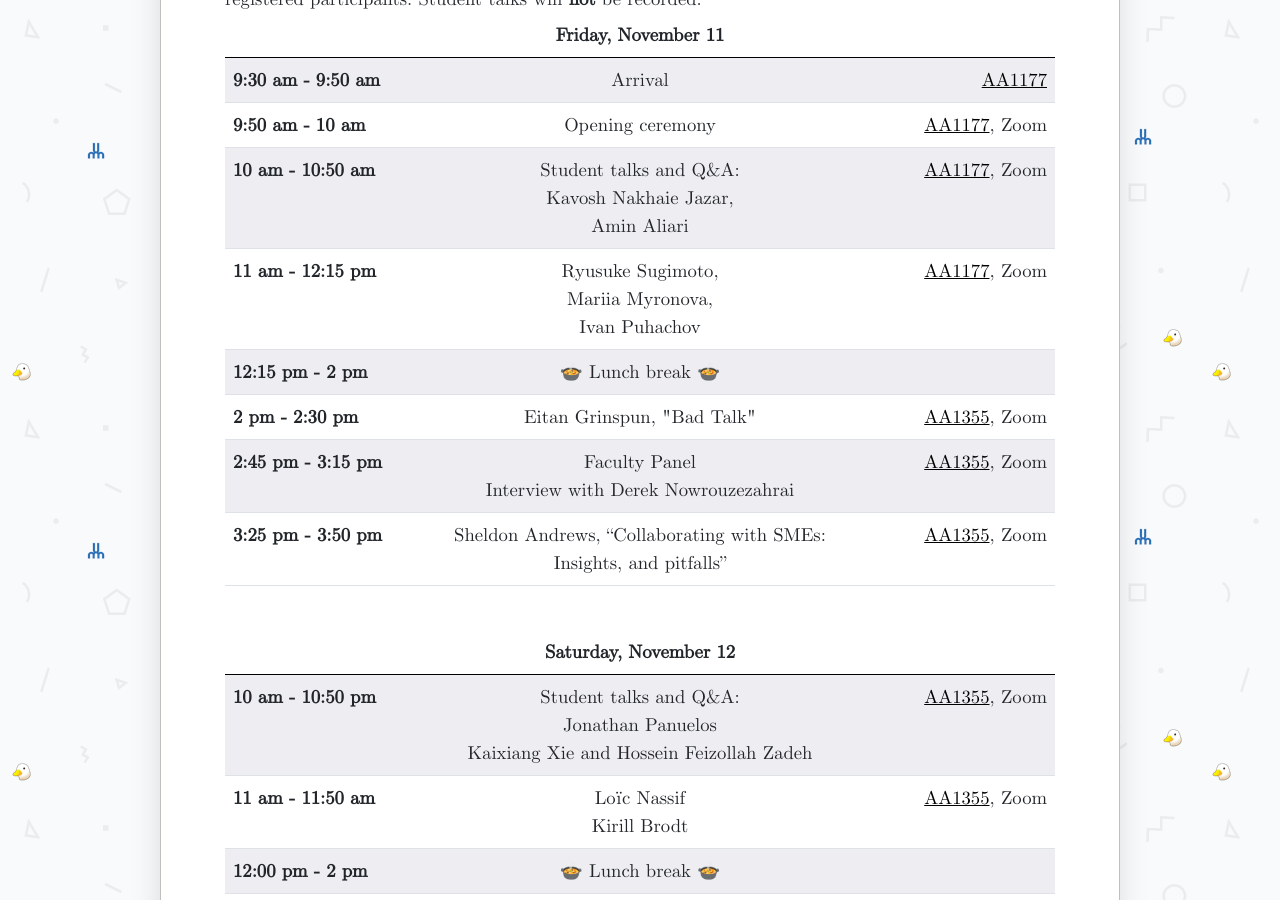
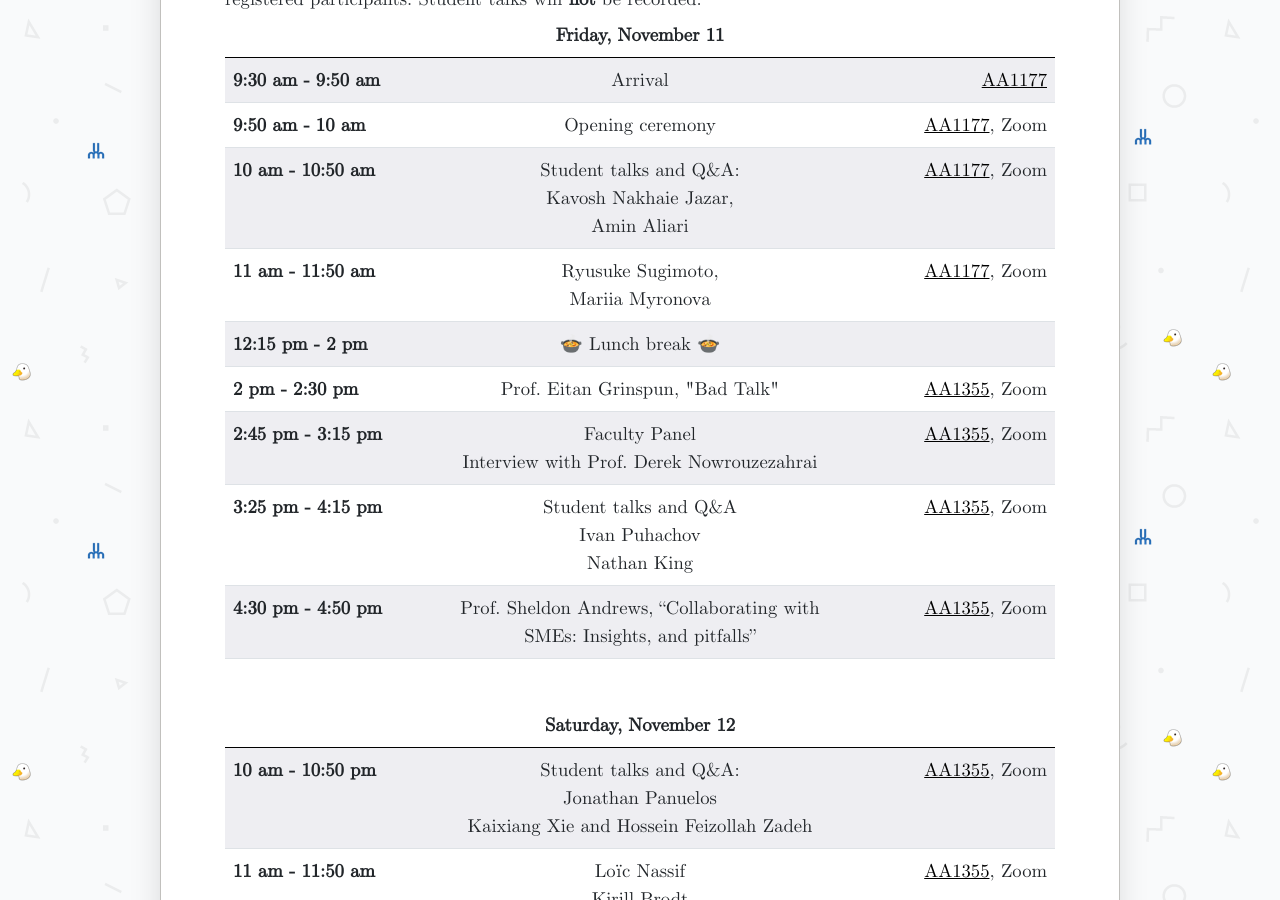
Before and after one commit to foiegraph2022/foiegraph2022.github.io, a Jekyll site: the page built from docs/index.md, in a window 1280 px wide and 900 px high, scrolled down 1537 px. Built offline with Jekyll 4.4.1, drawn with Linux system fonts in a browser that asks for light colours; nearby versions of some CDN libraries; some of the changed text lies outside the part shown.

Commit message:
new program

```diff
--- a/docs/index.md
+++ b/docs/index.md
@@ -56,8 +56,8 @@ Remote participants can join via Zoom. Links for Zoom will be distributed via em
       <td class="w-20r"><a href="https://goo.gl/maps/U2hRH9Z3RXM2aGEBA">AA1177</a>, Zoom</td>
     </tr>
     <tr>
-      <th scope="row" class="w-20">11 am - 12:15 pm</th>
-      <td class="w-40 text-center"> Ryusuke Sugimoto,<br> Mariia Myronova,<br> Ivan Puhachov</td>
+      <th scope="row" class="w-20">11 am - 11:50 am</th>
+      <td class="w-40 text-center"> Ryusuke Sugimoto,<br> Mariia Myronova</td>
       <td class="w-20r"><a href="https://goo.gl/maps/U2hRH9Z3RXM2aGEBA">AA1177</a>, Zoom</td>
     </tr>
     <tr>
@@ -67,18 +67,24 @@ Remote participants can join via Zoom. Links for Zoom will be distributed via em
     </tr>
     <tr>
       <th scope="row">2 pm - 2:30 pm</th>
-      <td class="w-40 text-center">Eitan Grinspun, "Bad Talk"</td>
+      <td class="w-40 text-center">Prof. Eitan Grinspun, "Bad Talk"</td>
       <td class="w-20r"><a href="https://goo.gl/maps/U2hRH9Z3RXM2aGEBA">AA1355</a>, Zoom</td>
     </tr>
     <tr>
       <th scope="row">2:45 pm - 3:15 pm</th>
-      <td class="w-40 text-center">Faculty Panel <br> Interview with Derek Nowrouzezahrai
+      <td class="w-40 text-center">Faculty Panel <br> Interview with Prof. Derek Nowrouzezahrai
       </td>
       <td class="w-20r"> <a href="https://goo.gl/maps/U2hRH9Z3RXM2aGEBA">AA1355</a>, Zoom</td>
     </tr>
     <tr>
-      <th scope="row">3:25 pm - 3:50 pm</th>
-      <td class="w-40 text-center">Sheldon Andrews, “Collaborating with SMEs: Insights, and pitfalls”
+      <th scope="row">3:25 pm - 4:15 pm</th>
+      <td class="w-40 text-center">Student talks and Q&A<br> Ivan Puhachov <br> Nathan King
+      </td>
+      <td class="w-20r"> <a href="https://goo.gl/maps/U2hRH9Z3RXM2aGEBA">AA1355</a>, Zoom</td>
+    </tr>
+    <tr>
+      <th scope="row">4:30 pm - 4:50 pm</th>
+      <td class="w-40 text-center">Prof. Sheldon Andrews, “Collaborating with SMEs: Insights, and pitfalls”
       </td>
       <td class="w-20r"><a href="https://goo.gl/maps/U2hRH9Z3RXM2aGEBA">AA1355</a>, Zoom</td>
     </tr>
@@ -117,18 +123,18 @@ Remote participants can join via Zoom. Links for Zoom will be distributed via em
     </tr>
     <tr>
       <th scope="row" class="w-20">3:10 pm - 3:30 pm</th>
-      <td class="w-40 text-center">Round table<br>“Remote work, Lab culture, and other topics”<br>Moderator: Pierre Poulin
+      <td class="w-40 text-center">Round table<br>“Remote work, Lab culture, and other topics”<br>Moderator: Prof. Pierre Poulin
       </td>
       <td class="w-20r"><a href="https://goo.gl/maps/U2hRH9Z3RXM2aGEBA">AA1355</a>, Zoom</td>
     </tr>
     <tr>
       <th scope="row" class="w-20">3:40 pm - 4:30 pm</th>
-      <td class="w-40 text-center">Student talks and Q&A:<br>Hossein Feiz<br>Otman Benchekroun</td>
+      <td class="w-40 text-center">Student talks and Q&A:<br>Nasir Khalid<br>Otman Benchekroun</td>
       <td class="w-20r"><a href="https://goo.gl/maps/U2hRH9Z3RXM2aGEBA">AA1355</a>, Zoom</td>
     </tr>
     <tr>
       <th scope="row" class="w-20">4:40 pm am - 5 pm</th>
-      <td class="w-40 text-center">Paul Kry, TBD</td>
+      <td class="w-40 text-center">Prof. Paul Kry, TBD</td>
       <td class="w-20r"><a href="https://goo.gl/maps/U2hRH9Z3RXM2aGEBA">AA1355</a>, Zoom</td>
     </tr>
     <tr>
```
